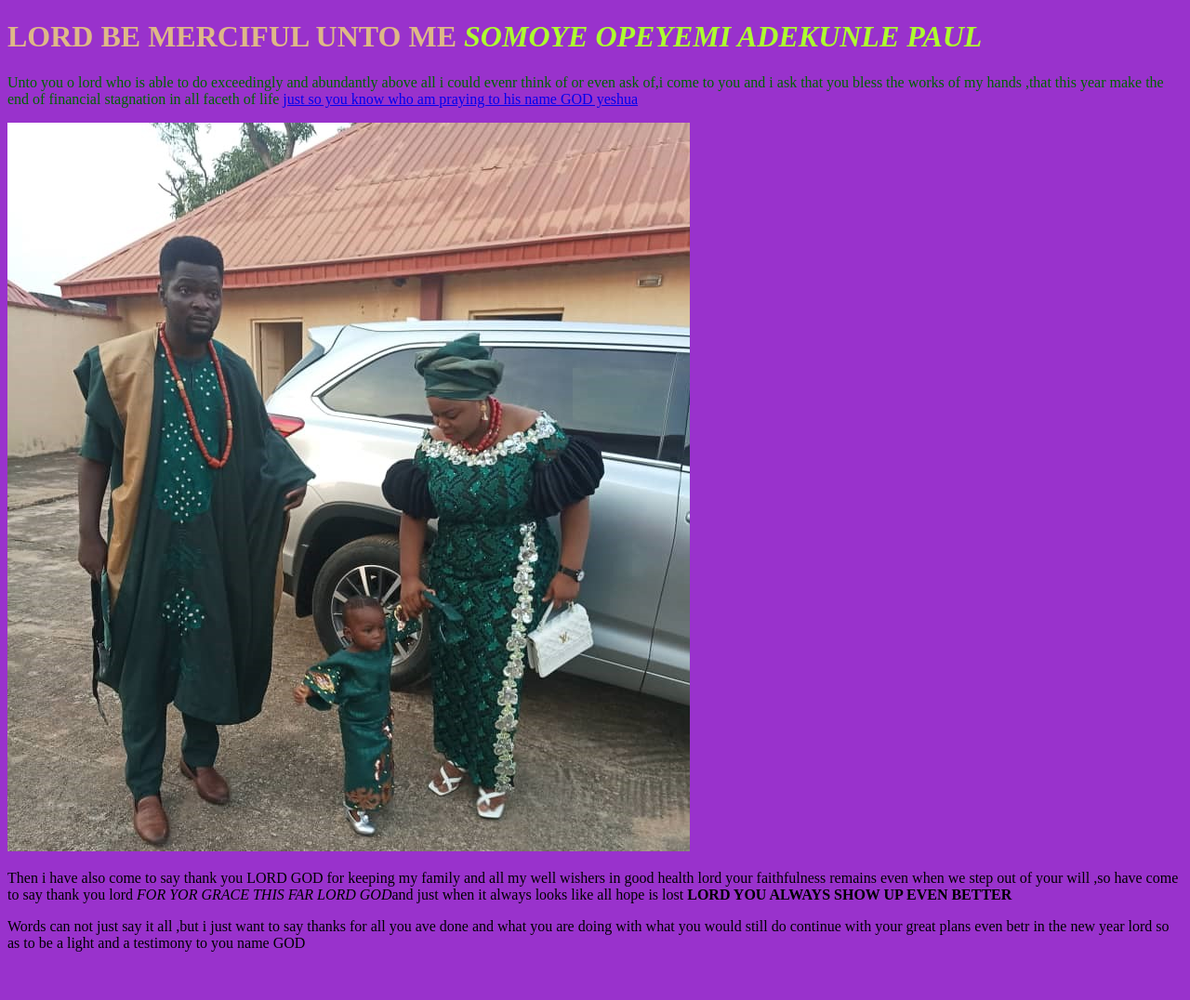
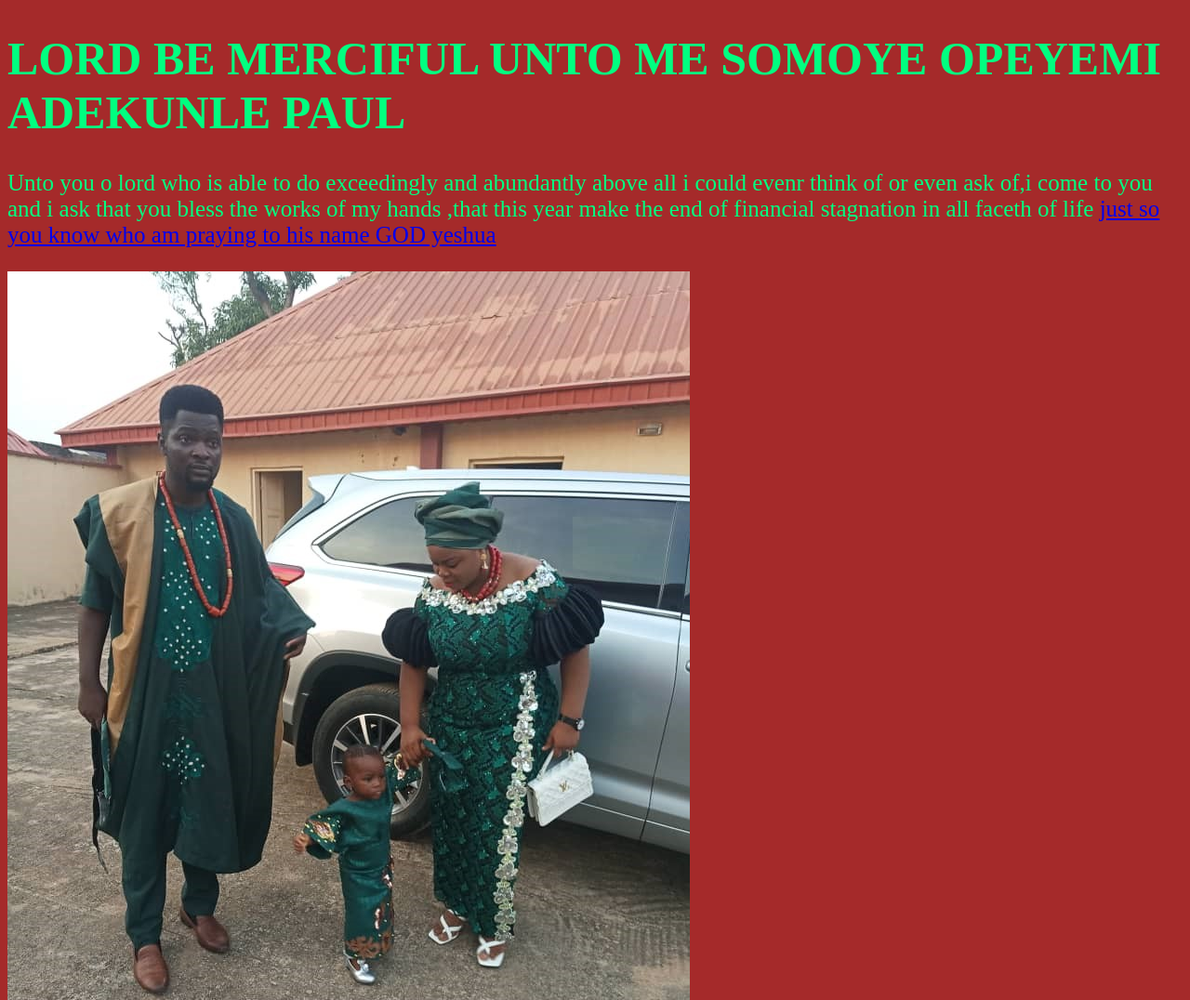
Before and after one commit to somoye6739/osquare, a plain HTML site: page index.html in a window 1280 px wide. Shown: the top 1076 px of the page at 93% size. Before the commit the page ends 1040 px from the top, so only its background shows below. Drawn offline with Linux system fonts and the light colour scheme.

Commit message:
addabstract some in-line style

```diff
--- /dev/null
+++ b/css/style.css
@@ -0,0 +1,5 @@
+body {
+  background-color: brown;
+  color: #00ff80;
+  font-size: 25px;
+}
--- a/index.html
+++ b/index.html
@@ -2,20 +2,8 @@
 <html>
   <head>
     <meta charset="utf-8" />
-    <title>-----my sincere desire and prayer to a loving FATHER------</title>
-    <style>
-      body {
-        background-color: darkorchid;
-      }
-      h1 {
-        color: burlywood;
-        font-weight: bold;
-      }
-      h1 span {
-        color: greenyellow;
-        font-style: italic;
-      }
-    </style>
+    <title>my sincere desire and prayer to a loving FATHER</title>
+    <link rel="stylesheet" href="css/style.css" />
   </head>
 
   <body>
@@ -26,7 +14,7 @@
         <span>SOMOYE OPEYEMI ADEKUNLE PAUL</span>
       </h1>
 
-      <p style="font-size: px; color: darkgreen">
+      <p>
         Unto you o lord who is able to do exceedingly and abundantly above all i
         could evenr think of or even ask of,i come to you and i ask that you
         bless the works of my hands ,that this year make the end of financial
```
